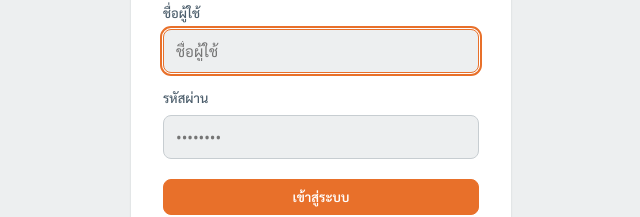
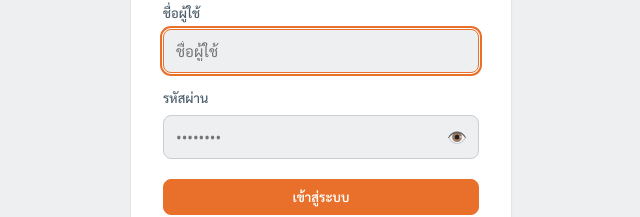
Before and after one commit to sunanchanfan-png/project-mgt, a React (Vite) app in the folder frontend/: page /login in a window 1280 px wide. Shown: the part 315-532 px from the top of the page, without its empty margins (319-959 px from the left). Built offline with nearby package versions, Linux system fonts and the light colour scheme; no server answers.

Commit message:
Add password show/hide toggle on login

```diff
--- a/frontend/src/pages/Login/Login.css
+++ b/frontend/src/pages/Login/Login.css
@@ -72,6 +72,27 @@
   border-color: var(--accent);
 }
 
+/* ===== ช่องรหัสผ่าน + ปุ่มไอคอนตา (ซ่อน/แสดงรหัสผ่าน) ===== */
+.field__password-wrap {
+  position: relative;
+}
+.field__password-wrap input {
+  padding-right: 40px; /* กันตัวอักษรชนกับปุ่มไอคอนตาที่ลอยอยู่ทางขวา */
+}
+.field__password-toggle {
+  position: absolute;
+  top: 50%;
+  right: 8px;
+  transform: translateY(-50%);
+  background: none;
+  border: none;
+  padding: 4px;
+  font-size: 16px;
+  line-height: 1;
+  cursor: pointer;
+  color: var(--ink-soft);
+}
+
 .btn-primary {
   width: 100%;
   padding: 12px;
--- a/frontend/src/pages/Login/Login.jsx
+++ b/frontend/src/pages/Login/Login.jsx
@@ -7,6 +7,7 @@ import './Login.css';
 export default function Login() {
   const [username, setUsername] = useState('');
   const [password, setPassword] = useState('');
+  const [showPassword, setShowPassword] = useState(false);
   const [error, setError] = useState('');
   const [loading, setLoading] = useState(false);
 
@@ -52,13 +53,24 @@ export default function Login() {
 
         <label className="field">
           <span className="field__label">รหัสผ่าน</span>
+          <div className="field__password-wrap">
             <input
-            type="password"
+              type={showPassword ? 'text' : 'password'}
               value={password}
               onChange={(e) => setPassword(e.target.value)}
               placeholder="••••••••"
               required
             />
+            <button
+              type="button"
+              className="field__password-toggle"
+              onClick={() => setShowPassword((v) => !v)}
+              aria-label={showPassword ? 'ซ่อนรหัสผ่าน' : 'แสดงรหัสผ่าน'}
+              tabIndex={-1}
+            >
+              {showPassword ? '🙈' : '👁️'}
+            </button>
+          </div>
         </label>
 
         <button type="submit" className="btn-primary" disabled={loading}>
```
Lines whose indentation alone changed are shown as unchanged.
